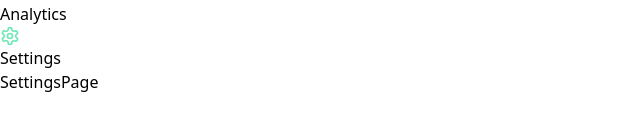
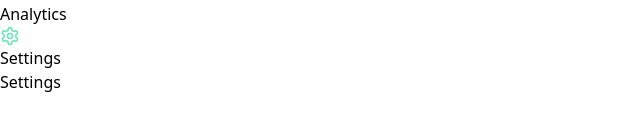
Before and after one commit to MirosBL45/dashboard, a React (Vite) app: page /settings in a window 1280 px wide. Shown: the part 268-398 px from the top of the page, without its empty margins (0-640 px from the left). Built offline with nearby package versions, Linux system fonts and the light colour scheme.

Commit message:
settings started

```diff
--- a/src/pages/SettingsPage.jsx
+++ b/src/pages/SettingsPage.jsx
@@ -1,3 +1,9 @@
+import { Header } from '../components/common/w-allCommon';
+
 export default function SettingsPage() {
-  return <div>SettingsPage</div>;
+  return (
+    <div className="flex-1 overflow-auto relative z-10">
+      <Header title={'Settings'} />
+    </div>
+  );
 }
```
